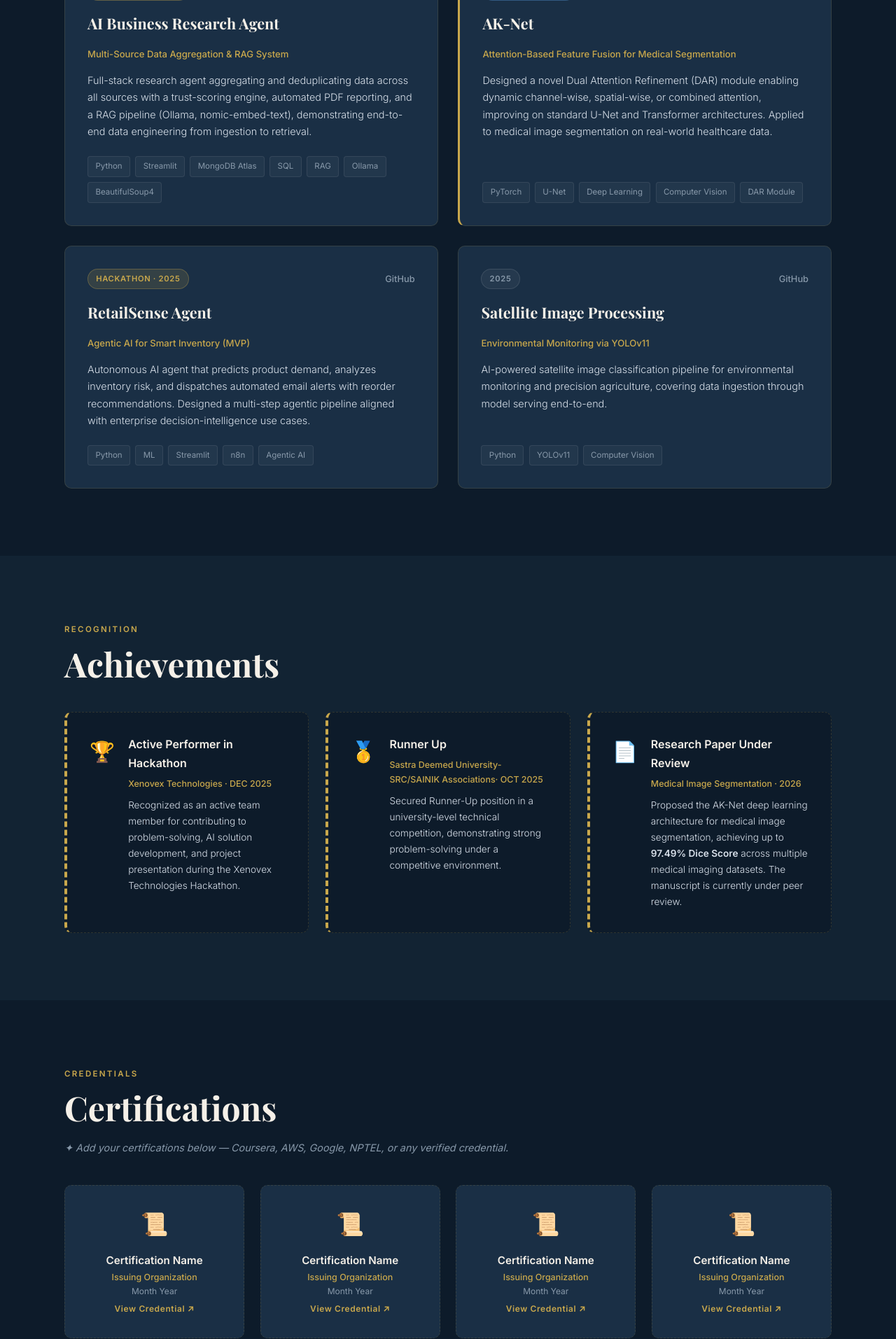
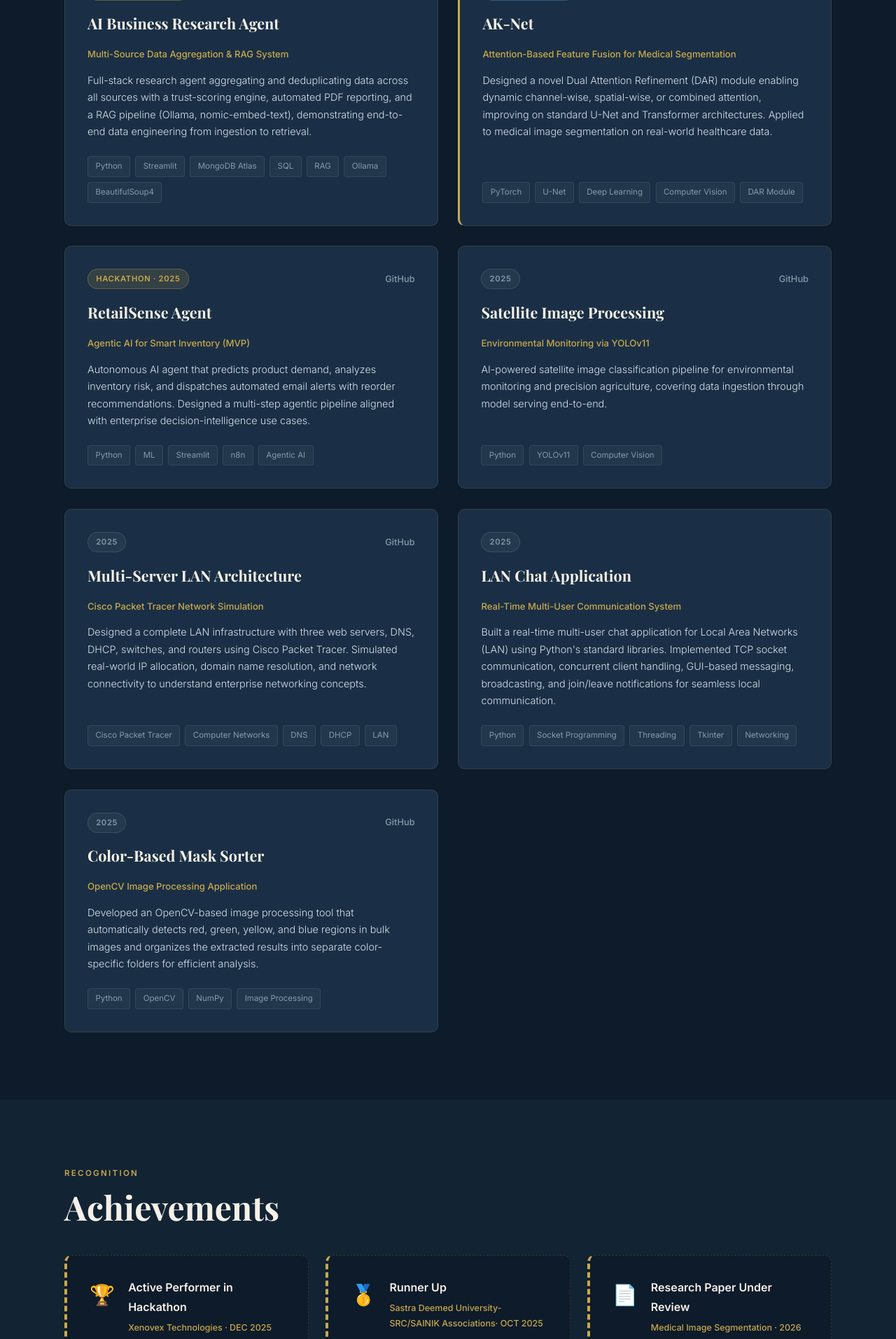
Before and after one commit to Achyutak41/Achyuta_portfolio, a Flask app: page / in a window 1280 px wide. Shown: the part 2720-4633 px from the top of the page at 70% size. Run offline with Flask 3, Linux system fonts and the light colour scheme.

Commit message:
Add certifications and modify Projects

```diff
--- a/templates/index.html
+++ b/templates/index.html
@@ -86,17 +86,14 @@
         </div>
         <div class="about-stats reveal">
           <div class="stat-card">
-            <span class="stat-num">4<span class="gold">+</span></span>
+            <span class="stat-num">7</span>
             <span class="stat-label">Projects Built</span>
           </div>
           <div class="stat-card">
-            <span class="stat-num">2<span class="gold">×</span></span>
+            <span class="stat-num">2</span>
             <span class="stat-label">Hackathons</span>
           </div>
-          <div class="stat-card">
-            <span class="stat-num">7<span class="gold">+</span></span>
-            <span class="stat-label">ML Frameworks</span>
-          </div>
+
           <div class="stat-card">
             <span class="stat-num">Final<span class="gold"></span></span>
             <span class="stat-label">Year Student</span>
@@ -157,7 +154,7 @@
           <div class="skill-group-icon">⬡</div>
           <h3>Tools &amp; Practices</h3>
           <div class="skill-tags">
-            <span>Git</span><span>GitHub</span><span>GitHub Copilot</span><span>Postman</span><span>Claude AI</span>
+            <span>Git</span><span>GitHub</span><span>GitHub Copilot</span><span>Postman</span><span>Codex</span><span>AntiGravity</span><span>Calude Code</span><span>Claude AI</span>
           </div>
         </div>
 
@@ -233,6 +230,84 @@
           </div>
         </div>
 
+		<div class="project-card reveal">
+  <div class="project-header">
+    <span class="project-tag">2025</span>
+    <div class="project-links">
+      <a href="https://github.com/Achyuta41/MultiServer_architecture" target="_blank">
+        GitHub
+      </a>
+    </div>
+  </div>
+
+  <h3 class="project-title">Multi-Server LAN Architecture</h3>
+  <p class="project-sub">Cisco Packet Tracer Network Simulation</p>
+
+  <p class="project-desc">
+    Designed a complete LAN infrastructure with three web servers, DNS, DHCP, switches, and routers using Cisco Packet Tracer. Simulated real-world IP allocation, domain name resolution, and network connectivity to understand enterprise networking concepts.
+  </p>
+
+  <div class="project-stack">
+    <span>Cisco Packet Tracer</span>
+    <span>Computer Networks</span>
+    <span>DNS</span>
+    <span>DHCP</span>
+    <span>LAN</span>
+  </div>
+</div>
+
+
+		<div class="project-card reveal">
+  <div class="project-header">
+    <span class="project-tag">2025</span>
+    <!-- Add GitHub link if available -->
+    <!--
+    <div class="project-links">
+      <a href="YOUR_GITHUB_LINK" target="_blank">GitHub</a>
+    </div>
+    -->
+  </div>
+
+  <h3 class="project-title">LAN Chat Application</h3>
+  <p class="project-sub">Real-Time Multi-User Communication System</p>
+
+  <p class="project-desc">
+    Built a real-time multi-user chat application for Local Area Networks (LAN) using Python's standard libraries. Implemented TCP socket communication, concurrent client handling, GUI-based messaging, broadcasting, and join/leave notifications for seamless local communication.
+  </p>
+
+  <div class="project-stack">
+    <span>Python</span>
+    <span>Socket Programming</span>
+    <span>Threading</span>
+    <span>Tkinter</span>
+    <span>Networking</span>
+  </div>
+</div>
+<div class="project-card reveal">
+  <div class="project-header">
+    <span class="project-tag">2025</span>
+    <div class="project-links">
+      <a href="https://github.com/Achyuta41/color_sorter_opencv" target="_blank">
+        GitHub
+      </a>
+    </div>
+  </div>
+
+  <h3 class="project-title">Color-Based Mask Sorter</h3>
+  <p class="project-sub">OpenCV Image Processing Application</p>
+
+  <p class="project-desc">
+    Developed an OpenCV-based image processing tool that automatically detects red, green, yellow, and blue regions in bulk images and organizes the extracted results into separate color-specific folders for efficient analysis.
+  </p>
+
+  <div class="project-stack">
+    <span>Python</span>
+    <span>OpenCV</span>
+    <span>NumPy</span>
+    <span>Image Processing</span>
+  </div>
+</div>
+
       </div>
     </div>
   </section>
@@ -281,47 +356,45 @@
     <div class="container">
       <p class="eyebrow reveal">Credentials</p>
       <h2 class="section-title reveal">Certifications</h2>
-      <p class="section-note reveal">✦ Add your certifications below — Coursera, AWS, Google, NPTEL, or any verified credential.</p>
       <div class="cert-grid">
 
         <!-- EMPTY CARD TEMPLATE — duplicate and fill these in -->
         <div class="cert-card empty reveal">
           <div class="cert-logo">📜</div>
           <div class="cert-body">
-            <h3 class="cert-name">Certification Name</h3>
-            <p class="cert-issuer">Issuing Organization</p>
-            <p class="cert-date">Month Year</p>
-            <a href="#" class="cert-link" target="_blank">View Credential ↗</a>
+            <h3 class="cert-name">Python developer Intern</h3>
+            <p class="cert-issuer">Elevate Labs</p>
+            <p class="cert-date">DEC 2025</p>
           </div>
         </div>
 
         <div class="cert-card empty reveal">
           <div class="cert-logo">📜</div>
           <div class="cert-body">
-            <h3 class="cert-name">Certification Name</h3>
-            <p class="cert-issuer">Issuing Organization</p>
-            <p class="cert-date">Month Year</p>
-            <a href="#" class="cert-link" target="_blank">View Credential ↗</a>
+            <h3 class="cert-name">TCS iON Career Edge - Young Professional</h3>
+            <p class="cert-issuer">TCS iON</p>
+            <p class="cert-date">JUN 2026</p>
+
           </div>
         </div>
 
         <div class="cert-card empty reveal">
           <div class="cert-logo">📜</div>
           <div class="cert-body">
-            <h3 class="cert-name">Certification Name</h3>
-            <p class="cert-issuer">Issuing Organization</p>
-            <p class="cert-date">Month Year</p>
-            <a href="#" class="cert-link" target="_blank">View Credential ↗</a>
+            <h3 class="cert-name">Xackathon[Hackathon] participation Certificate</h3>
+            <p class="cert-issuer">Xenovex Technologies Private Limited</p>
+            <p class="cert-date">DEC 2025</p>
+
           </div>
         </div>
 
         <div class="cert-card empty reveal">
           <div class="cert-logo">📜</div>
           <div class="cert-body">
-            <h3 class="cert-name">Certification Name</h3>
-            <p class="cert-issuer">Issuing Organization</p>
-            <p class="cert-date">Month Year</p>
-            <a href="#" class="cert-link" target="_blank">View Credential ↗</a>
+            <h3 class="cert-name">Hackathon Participation Certificate</h3>
+            <p class="cert-issuer">OCTS Pvt. Ltd.</p>
+            <p class="cert-date">JUN 2026</p>
+
           </div>
         </div>
 
@@ -366,12 +439,14 @@
       <h2 class="section-title reveal">Get in Touch</h2>
       <p class="contact-intro reveal">Open to internships, collaborations, and interesting ML / data engineering challenges.</p>
       <div class="contact-cards reveal">
-        <a href="mailto:achyutak41@gmail.com" class="contact-card">
+        <a href="https://mail.google.com/mail/?view=cm&fs=1&to=achyutak41@gmail.com&su=Regarding%20an%20Opportunity"
+   target="_blank"
+   class="contact-card">
           <span class="contact-icon">✉</span>
           <span class="contact-label">Email</span>
           <span class="contact-value">achyutak41@gmail.com</span>
         </a>
-        <a href="tel:+918807474092" class="contact-card">
+        <a  class="contact-card">
           <span class="contact-icon">☎</span>
           <span class="contact-label">Phone</span>
           <span class="contact-value">+91 88074 74092</span>
```
